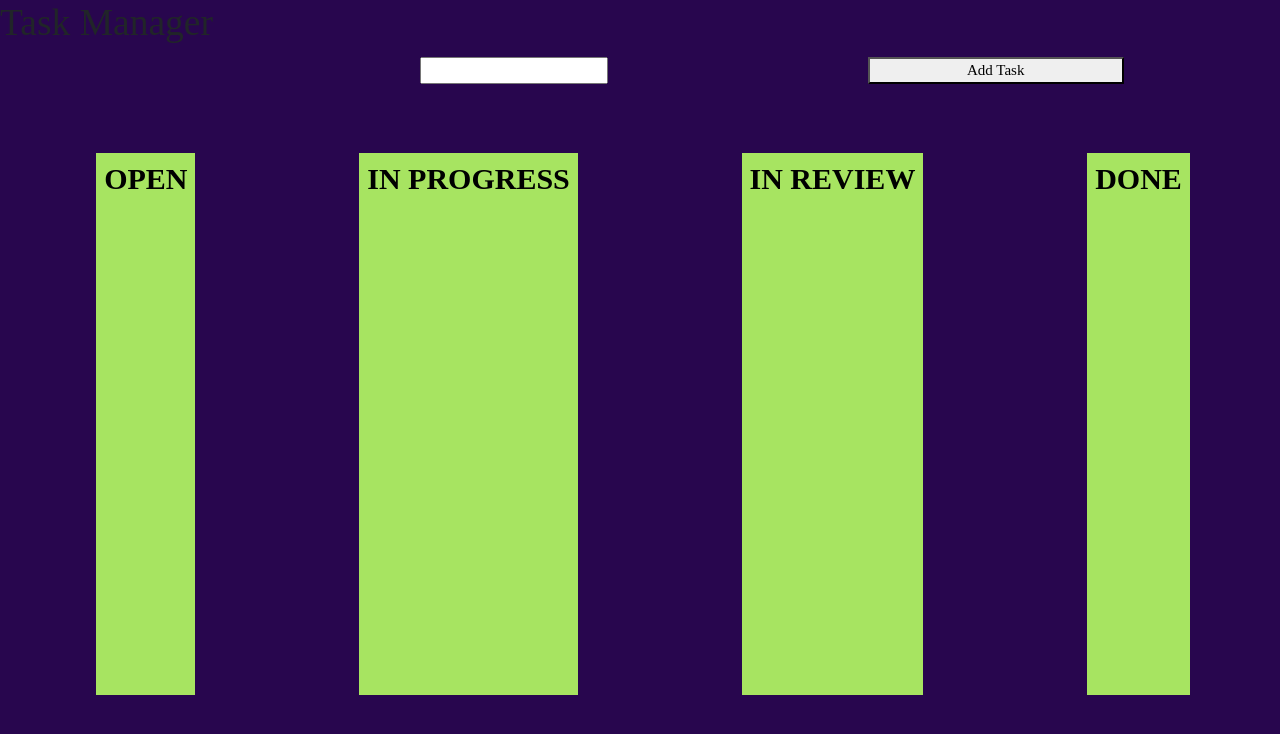
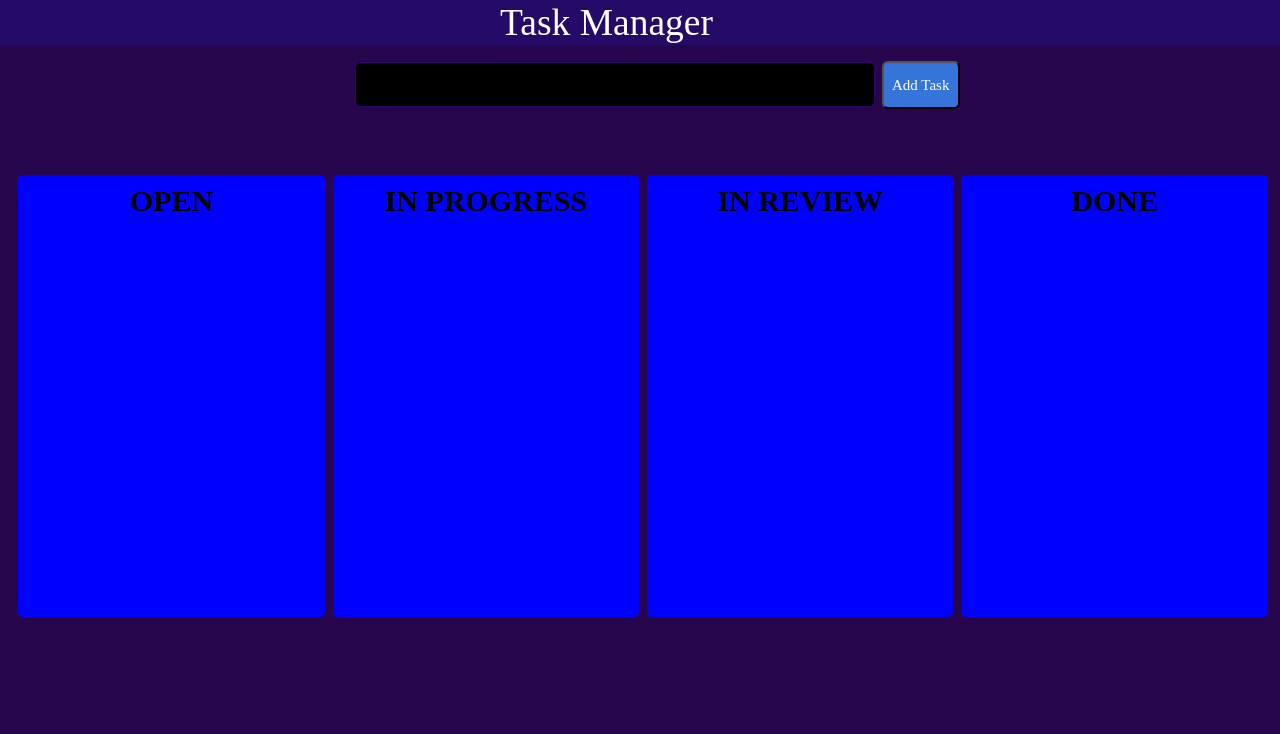
Before and after one commit to ranasinghamiya/Task-Manager-App---Javascript-Project---owdbrlki4d4f, a plain HTML site: page index.html in a window 1280 px wide. Shown: the top 734 px of the page. Drawn offline with nearby package versions, Linux system fonts and the light colour scheme.

Commit message:
Update styles.css

```diff
--- a/styles.css
+++ b/styles.css
@@ -17,27 +17,34 @@ body{
     /* background: linear-gradient(90deg, #2b9ac3, #28064e); */
     position: relative;
   }
-
+  header h1{
+   color: white;
+   display: flex;
+   text-align: center;
+   background-color: #240b68;
+   padding-left: 500px ;
+   padding-right: 500px;
+  }
 
   .header{
     margin-top: 12px;
     position: relative;
     left: 420px;
   }
-.add-input{
+  .add_input{
     position: relative;
     top: 5px;
     right: 65px;
     width: 520px;
     height: 45px;
     border-radius: 6px;
-  border: solid 1px #fff;
-  color: black;
+    border: solid 1px #260864;
+    color: white;
     padding-left: 10px;
     font-size: 22px;
-  background-color: #edeef0;
+    background-color: black;
   }
-.add-btn{
+  .add_btn{
     position: relative;
     top: 3px;
     right: 318px;
@@ -60,12 +67,12 @@ body{
    right: 20%;
   }
 
-.container-list {
+  .container_list {
     overflow:auto;
     margin-right:4px;
     width: 440px;
     height: 442px;
-  background-color: rgba(242, 233, 233, 0.259);
+    background-color: rgba(31, 14, 155, 0.259);
     border-radius:5px ;
   }
   .box{
@@ -78,26 +85,27 @@ body{
   #box1{
     margin: 4px;
     text-align: center;
-  background-color: #a7e461;
+    background-color: blue;
   }
   #box2{
     margin: 4px;
     text-align: center;
-  background-color: #a7e461;
+    background-color: blue;
 
   }
   #box3{
     margin: 4px;
     text-align: center;
-  background-color: #a7e461;
+    background-color: blue;
 
   }
   #box4{
     margin: 4px;
     text-align: center;
-  background-color: #a7e461;
+    background-color: blue;
 
   }
+
   .heading{
     margin: 8px;
     border-radius: 5px;
@@ -105,6 +113,7 @@ body{
   .heading h2{
     color: black;
     font-weight: bolder;
+
   }
   .container-list1{
     overflow:auto;
@@ -220,8 +229,10 @@ lable {
     width: 15px;
     height: 15px;
     border-radius: 50%;
-  border: solid 3px #d1b500;
+    border: solid 3px red;
     background-color: #ffffff;
+
+
   }
 
   #box2 .delete {
```
Lines whose indentation alone changed are shown as unchanged.
